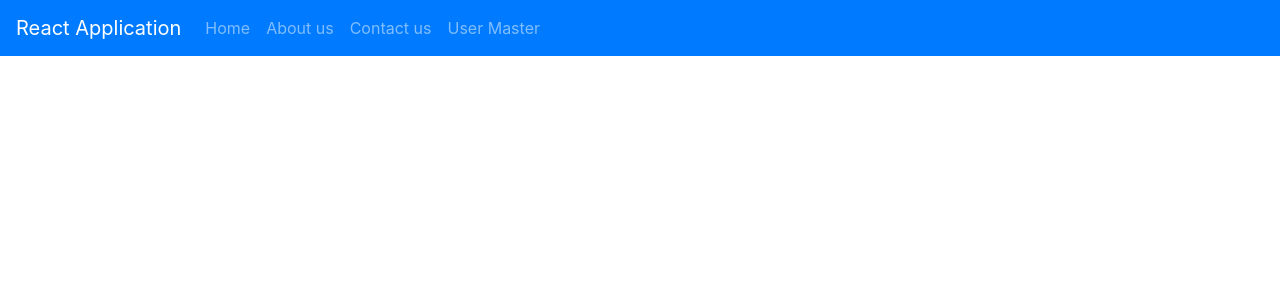
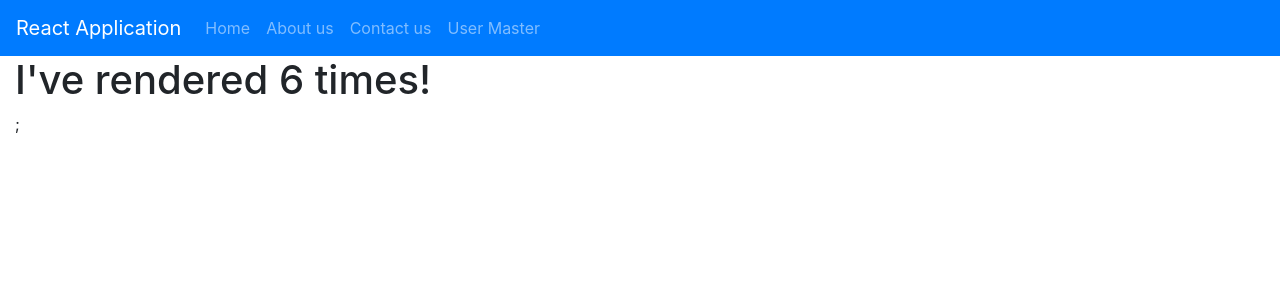
Before and after one commit to shirkeamy/October2024Batch, a React (Create React App) app in the folder react-test/my-app/: page /react-hooks in a window 1280 px wide. Shown: the top 300 px of the page. Built offline with nearby package versions, Linux system fonts and the light colour scheme.

Commit message:
Add hook page and its route

```diff
--- a/react-test/my-app/src/App.tsx
+++ b/react-test/my-app/src/App.tsx
@@ -4,6 +4,7 @@
 import Contact from './Pages/Contact';
 import User from './Pages/User';
 import { BrowserRouter, Routes, Route } from 'react-router-dom';
+import ReactHooks from './Pages/ReactHooks';
 
 function App() {
   return (
@@ -14,6 +15,7 @@
         <Route path='/about' element={<About />} />
         <Route path='/contact' element={<Contact />} />
         <Route path='/user-details' element={<User userName='John Doe' />} />
+        <Route path='/react-hooks' element={<ReactHooks />} />
       </Routes>
     </BrowserRouter>
     </>
--- /dev/null
+++ b/react-test/my-app/src/Pages/ReactHooks.tsx
@@ -0,0 +1,11 @@
+import UseEffectHook from "./Hooks/UseEffectHook";
+
+const ReactHooks: React.FC = () => {
+    return (
+        <>
+            <UseEffectHook />
+        </>
+    )
+}
+
+export default ReactHooks;
```
